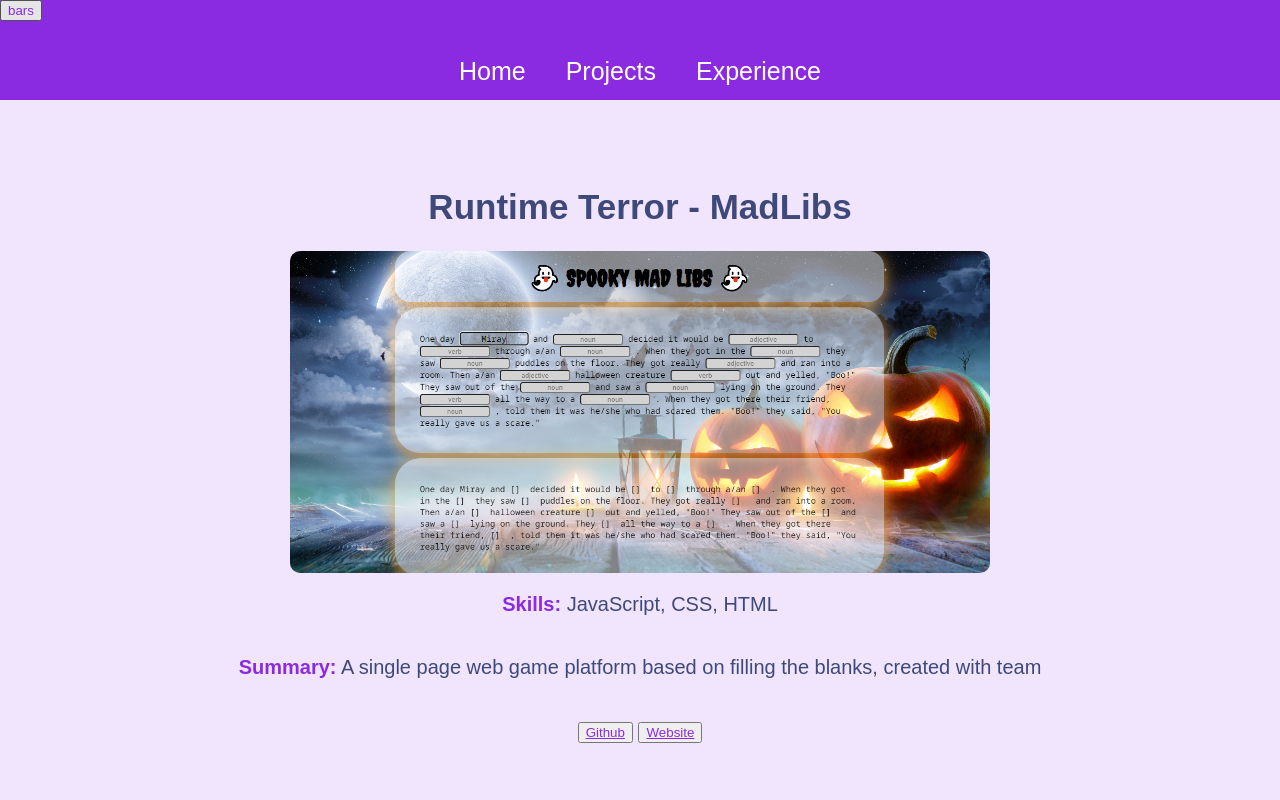
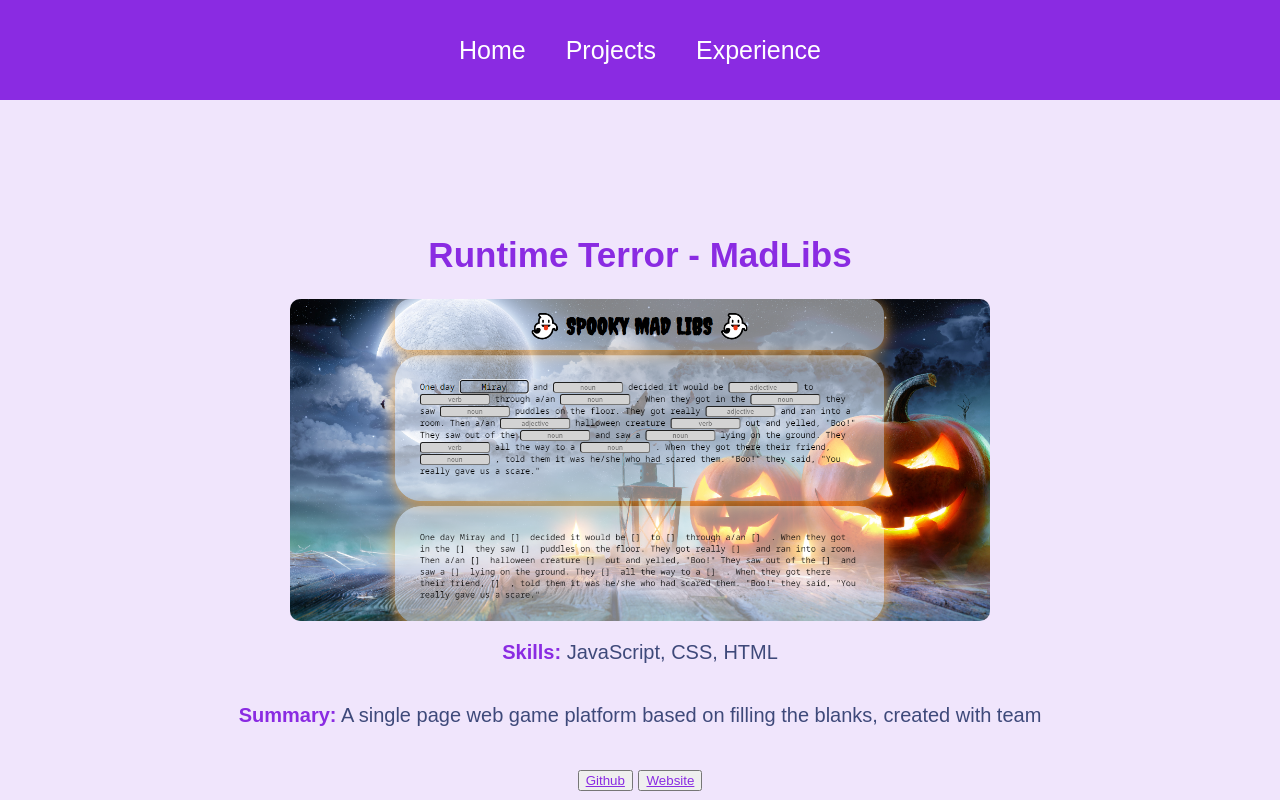
Before and after one commit to chiturca/portfolio, a React (Create React App) app: page /projects/1 in a window 1280 px wide. Shown: the top 800 px of the page. Built offline with nearby package versions, Linux system fonts and the light colour scheme.

Commit message:
Style: color fix

```diff
--- a/src/components/Navbar/index.tsx
+++ b/src/components/Navbar/index.tsx
@@ -12,7 +12,7 @@ function Navbar() {
 
   return (
     <div className="navbar" id={expand ? 'open' : 'close'}>
-      <div className="expandtoggle">
+      <div className="toggleButton">
         <button
           onClick={() => {
             setExpand((prev) => !prev);
--- a/src/containers/Home/index.scss
+++ b/src/containers/Home/index.scss
@@ -44,10 +44,6 @@
     align-items: center;
   }
 
-  .skills h1 {
-    color: #3e497a;
-  }
-
   .skills .list {
     list-style: none;
     width: 60%;
--- a/src/containers/ProjectDisplay/index.scss
+++ b/src/containers/ProjectDisplay/index.scss
@@ -6,11 +6,11 @@
     align-items: center;
     flex-direction: column;
     padding-bottom: 5em;
+    padding-top: 3em;
   }
 
   .project h1 {
     margin-top: 50px;
-    color: #3e497a;
     font-size: 35px;
   }
   .project img {
```
